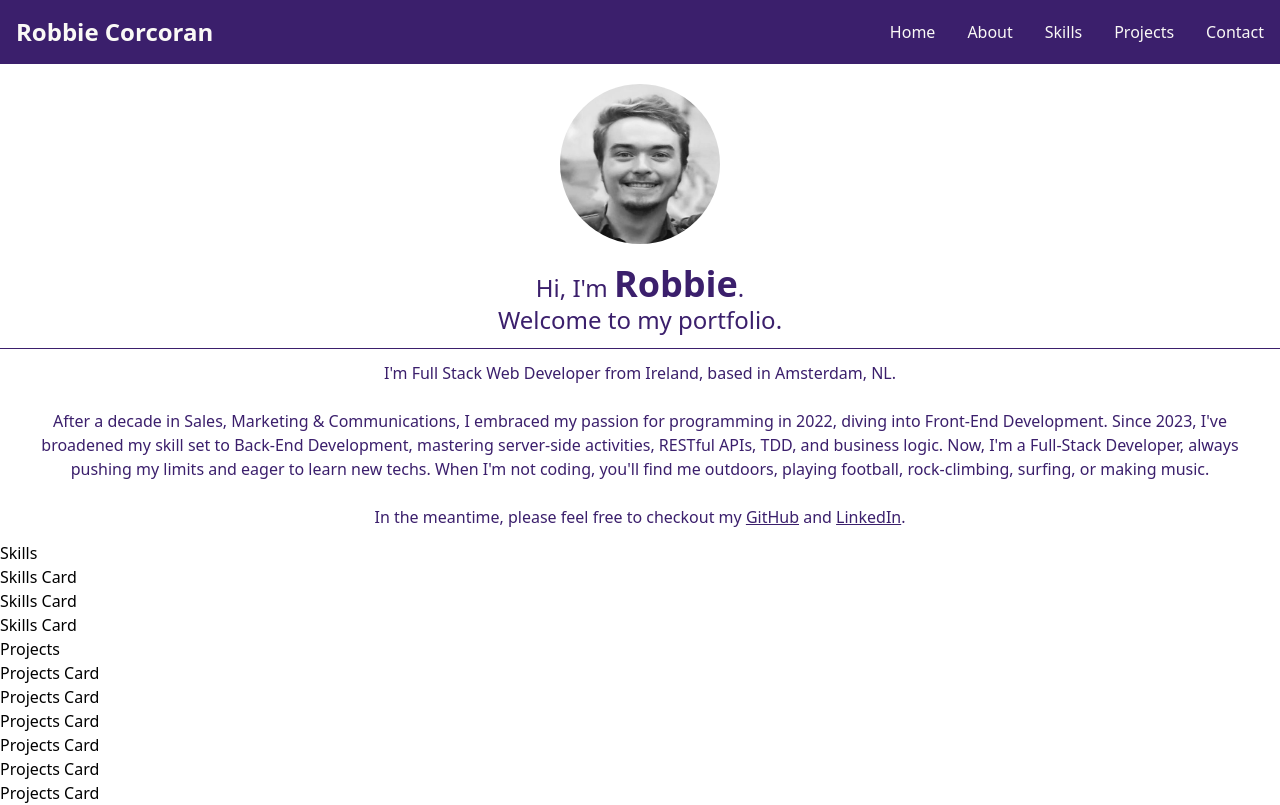
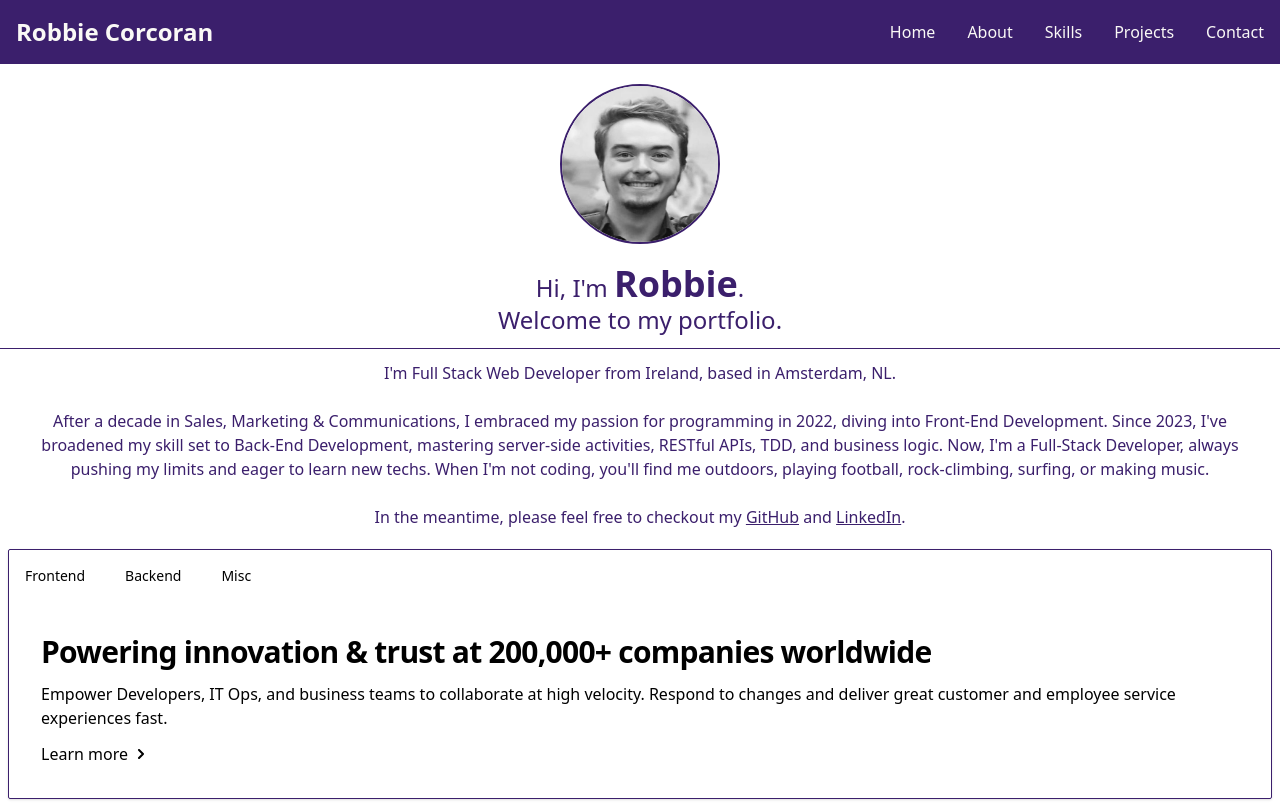
Before and after one commit to Robbie-Corcoran/Portfolio-Site, a React (Vite) app: page / in a window 1280 px wide. Shown: the top 805 px of the page. Built offline with nearby package versions, Linux system fonts and the light colour scheme.

Commit message:
Skills section with nav tabs setup

```diff
--- a/index.html
+++ b/index.html
@@ -4,7 +4,7 @@
     <meta charset="UTF-8" />
     <link rel="icon" type="image/svg+xml" href="/icon.png" />
     <meta name="viewport" content="width=device-width, initial-scale=1.0" />
-    <title>Robbie Corcoran | Portfolio</title>
+    <title>Robbie Corcoran | Web Developer</title>
   </head>
   <body>
     <div id="root"></div>
--- a/src/components/Intro.tsx
+++ b/src/components/Intro.tsx
@@ -3,7 +3,7 @@ const Intro = () => {
     <>
       <div className="flex justify-center items-center py-5 ">
         <img
-          className="rounded-full w-40 h-40"
+          className="rounded-full w-40 h-40 border-theme-primary border-2"
           src="public/portrait.jpg"
           alt="robbie corcoran's portrait"
         ></img>
--- a/src/components/Skills.tsx
+++ b/src/components/Skills.tsx
@@ -1,12 +1,181 @@
-import SkillsCard from "./SkillsCard";
-
 const Skills = () => {
   return (
     <>
-      <div>Skills</div>
-      <SkillsCard />
-      <SkillsCard />
-      <SkillsCard />
+      <div className="w-fit border border-theme-primary rounded-sm shadow m-2 ">
+        <ul
+          className="flex flex-wrap text-sm font-medium text-center text-gray-500 rounded-t-lg"
+          id="defaultTab"
+          data-tabs-toggle="#defaultTabContent"
+          role="tablist"
+        >
+          <li className="me-2">
+            <button
+              id="frontend-tab"
+              data-tabs-target="#frontend"
+              type="button"
+              role="tab"
+              aria-controls="frontend"
+              aria-selected="true"
+              className="inline-block p-4 text-blue-600 rounded-ss-lg hover:bg-gray-100"
+            >
+              Frontend
+            </button>
+          </li>
+          <li className="me-2">
+            <button
+              id="backend-tab"
+              data-tabs-target="#backend"
+              type="button"
+              role="tab"
+              aria-controls="backend"
+              aria-selected="false"
+              className="inline-block p-4 hover:text-gray-600 hover:bg-gray-100"
+            >
+              Backend
+            </button>
+          </li>
+          <li className="me-2">
+            <button
+              id="misc-tab"
+              data-tabs-target="#misc"
+              type="button"
+              role="tab"
+              aria-controls="misc"
+              aria-selected="false"
+              className="inline-block p-4 hover:text-gray-600 hover:bg-gray-100"
+            >
+              Misc
+            </button>
+          </li>
+        </ul>
+        <div id="defaultTabContent">
+          <div
+            className="p-4 bg-white rounded-lg md:p-8"
+            id="about"
+            role="tabpanel"
+            aria-labelledby="about-tab"
+          >
+            <h2 className="mb-3 text-3xl font-extrabold tracking-tight text-gray-900">
+              Powering innovation & trust at 200,000+ companies worldwide
+            </h2>
+            <p className="mb-3 text-gray-500">
+              Empower Developers, IT Ops, and business teams to collaborate at
+              high velocity. Respond to changes and deliver great customer and
+              employee service experiences fast.
+            </p>
+            <a
+              href="#"
+              className="inline-flex items-center font-medium text-blue-600 hover:text-blue-800"
+            >
+              Learn more
+              <svg
+                className=" w-2.5 h-2.5 ms-2 rtl:rotate-180"
+                aria-hidden="true"
+                xmlns="http://www.w3.org/2000/svg"
+                fill="none"
+                viewBox="0 0 6 10"
+              >
+                <path
+                  stroke="currentColor"
+                  stroke-linecap="round"
+                  stroke-linejoin="round"
+                  stroke-width="2"
+                  d="m1 9 4-4-4-4"
+                />
+              </svg>
+            </a>
+          </div>
+          <div
+            className="hidden p-4 bg-white rounded-lg md:p-8"
+            id="services"
+            role="tabpanel"
+            aria-labelledby="services-tab"
+          >
+            <h2 className="mb-5 text-2xl font-extrabold tracking-tight text-gray-900">
+              We invest in the world’s potential
+            </h2>
+            {/* List */}
+            <ul
+              role="list"
+              className="space-y-4 text-gray-500 dark:text-gray-400"
+            >
+              <li className="flex space-x-2 rtl:space-x-reverse items-center">
+                <svg
+                  className="flex-shrink-0 w-3.5 h-3.5 text-blue-600 dark:text-blue-500"
+                  aria-hidden="true"
+                  xmlns="http://www.w3.org/2000/svg"
+                  fill="currentColor"
+                  viewBox="0 0 20 20"
+                >
+                  <path d="M10 .5a9.5 9.5 0 1 0 9.5 9.5A9.51 9.51 0 0 0 10 .5Zm3.707 8.207-4 4a1 1 0 0 1-1.414 0l-2-2a1 1 0 0 1 1.414-1.414L9 10.586l3.293-3.293a1 1 0 0 1 1.414 1.414Z" />
+                </svg>
+                <span className="leading-tight">
+                  Dynamic reports and dashboards
+                </span>
+              </li>
+              <li className="flex space-x-2 rtl:space-x-reverse items-center">
+                <svg
+                  className="flex-shrink-0 w-3.5 h-3.5 text-blue-600"
+                  aria-hidden="true"
+                  xmlns="http://www.w3.org/2000/svg"
+                  fill="currentColor"
+                  viewBox="0 0 20 20"
+                >
+                  <path d="M10 .5a9.5 9.5 0 1 0 9.5 9.5A9.51 9.51 0 0 0 10 .5Zm3.707 8.207-4 4a1 1 0 0 1-1.414 0l-2-2a1 1 0 0 1 1.414-1.414L9 10.586l3.293-3.293a1 1 0 0 1 1.414 1.414Z" />
+                </svg>
+                <span className="leading-tight">Templates for everyone</span>
+              </li>
+              <li className="flex space-x-2 rtl:space-x-reverse items-center">
+                <svg
+                  className="flex-shrink-0 w-3.5 h-3.5 text-blue-600"
+                  aria-hidden="true"
+                  xmlns="http://www.w3.org/2000/svg"
+                  fill="currentColor"
+                  viewBox="0 0 20 20"
+                >
+                  <path d="M10 .5a9.5 9.5 0 1 0 9.5 9.5A9.51 9.51 0 0 0 10 .5Zm3.707 8.207-4 4a1 1 0 0 1-1.414 0l-2-2a1 1 0 0 1 1.414-1.414L9 10.586l3.293-3.293a1 1 0 0 1 1.414 1.414Z" />
+                </svg>
+                <span className="leading-tight">Development workflow</span>
+              </li>
+              <li className="flex space-x-2 rtl:space-x-reverse items-center">
+                <svg
+                  className="flex-shrink-0 w-3.5 h-3.5 text-blue-600"
+                  aria-hidden="true"
+                  xmlns="http://www.w3.org/2000/svg"
+                  fill="currentColor"
+                  viewBox="0 0 20 20"
+                >
+                  <path d="M10 .5a9.5 9.5 0 1 0 9.5 9.5A9.51 9.51 0 0 0 10 .5Zm3.707 8.207-4 4a1 1 0 0 1-1.414 0l-2-2a1 1 0 0 1 1.414-1.414L9 10.586l3.293-3.293a1 1 0 0 1 1.414 1.414Z" />
+                </svg>
+                <span className="leading-tight">
+                  Limitless business automation
+                </span>
+              </li>
+            </ul>
+          </div>
+          <div
+            className="hidden p-4 bg-white rounded-lg md:p-8"
+            id="statistics"
+            role="tabpanel"
+            aria-labelledby="statistics-tab"
+          >
+            <dl className="grid max-w-screen-xl grid-cols-2 gap-8 p-4 mx-auto text-gray-900 sm:grid-cols-3 xl:grid-cols-6 dark:text-white sm:p-8">
+              <div className="flex flex-col">
+                <dt className="mb-2 text-3xl font-extrabold">73M+</dt>
+                <dd className="text-gray-500">Developers</dd>
+              </div>
+              <div className="flex flex-col">
+                <dt className="mb-2 text-3xl font-extrabold">100M+</dt>
+                <dd className="text-gray-500">Public repositories</dd>
+              </div>
+              <div className="flex flex-col">
+                <dt className="mb-2 text-3xl font-extrabold">1000s</dt>
+                <dd className="text-gray-500">Open source projects</dd>
+              </div>
+            </dl>
+          </div>
+        </div>
+      </div>
     </>
   );
 };
--- a/src/components/SkillsCard.tsx
+++ /dev/null
@@ -1,7 +0,0 @@
-const SkillsCard = () => {
-  return <div>Skills Card</div>;
-};
-
-SkillsCard.propTypes = {};
-
-export default SkillsCard;
```
